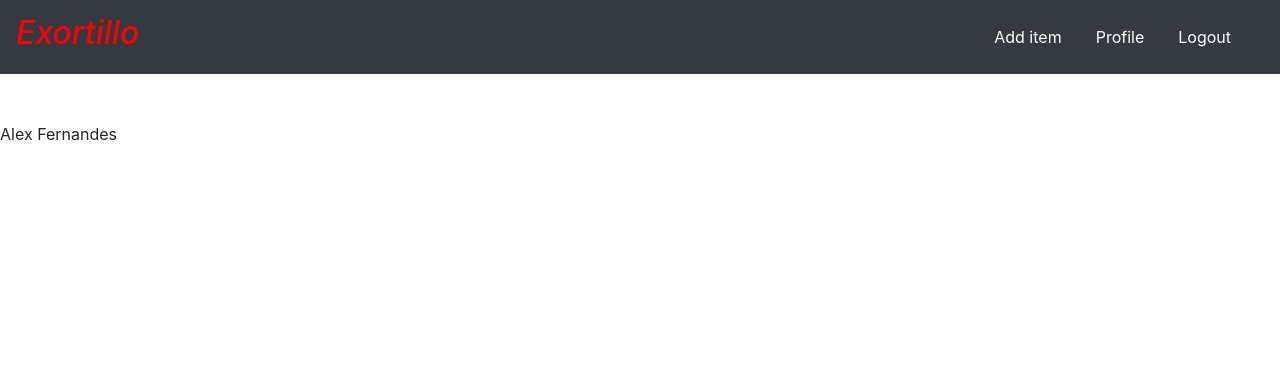
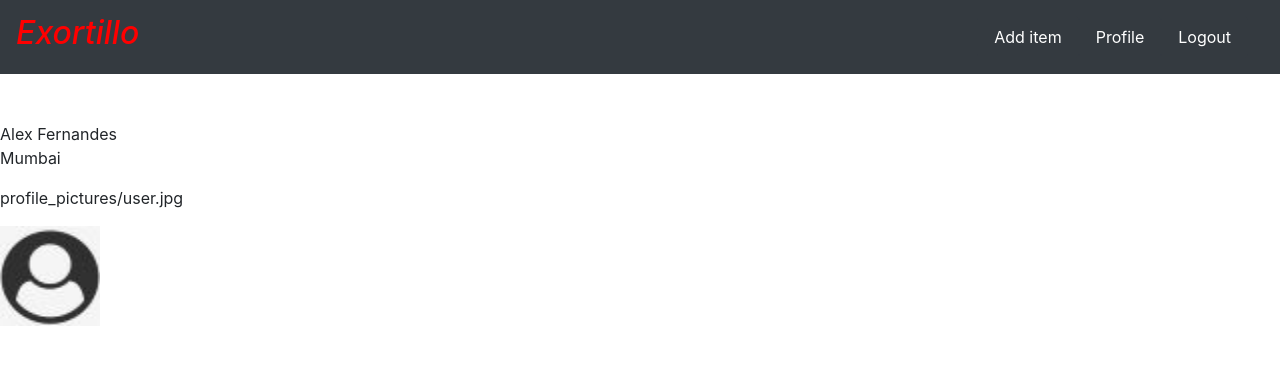
Before and after one commit to vedang6725/DJANGO_VEDANG, a Django app: page /profile/ in a window 1280 px wide. Shown: the top 365 px of the page. Run offline with Django 4.2, Linux system fonts and the light colour scheme; a user stored in the database is signed in; data comes from the database, SQL or seed files in the repository; both versions use the stored data as it was after the commit.

Commit message:
commit:57

```diff
--- a/mysite/food/models.py
+++ b/mysite/food/models.py
@@ -13,5 +13,5 @@ class Item(models.Model):
         default="https://livingstonbagel.com/wp-content/uploads/2016/11/food-placeholder.jpg"
      )
 
-    def _str_(self):
+    def __str__(self):
         return self.item_name
--- a/mysite/users/templates/users/profile.html
+++ b/mysite/users/templates/users/profile.html
@@ -3,5 +3,8 @@
 {% block body %}
 <span>{{ user.first_name }}</span>
 <span>{{ user.last_name }}</span>
+<p>{{ user.profile.location}}</p>
+<p>{{ user.profile.image }}</p>
+<img height="100px" width="100px" src="{{ user.profile.image.url }}">
 
 {% endblock %}
```
Also changed, not shown: mysite/db.sqlite3.
